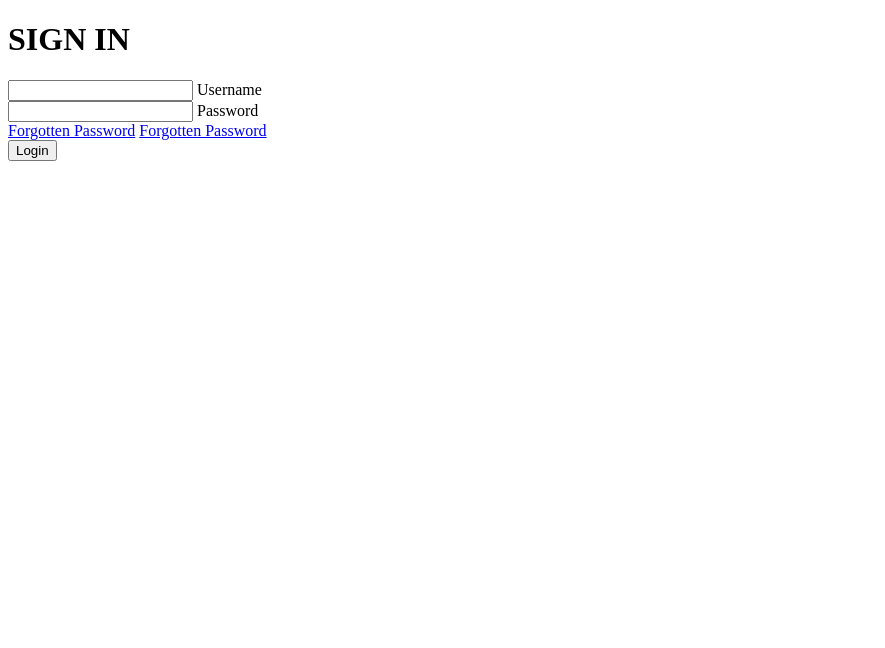
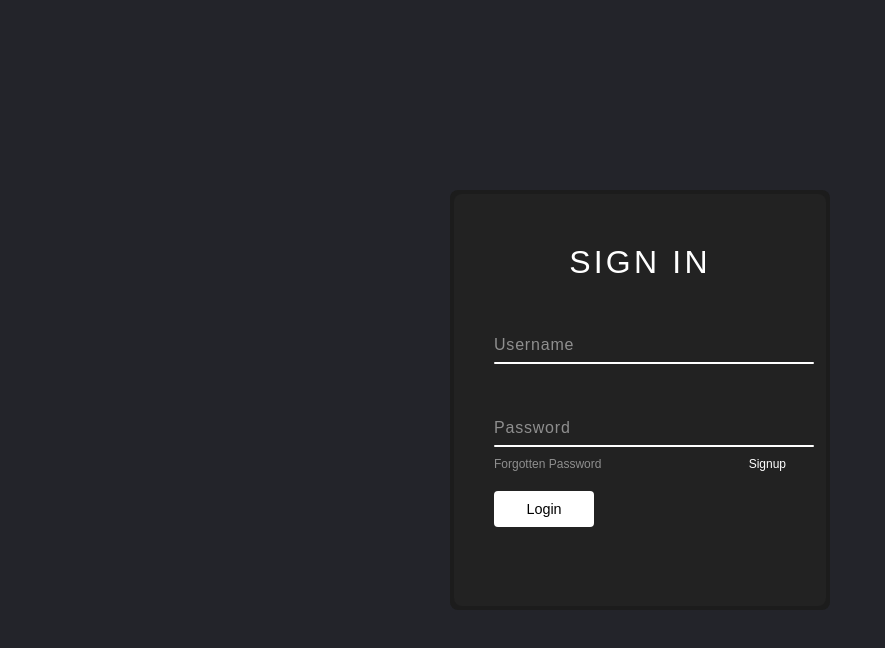
Before and after one commit to NjokuAnthony/SIGNIN, a plain HTML site: page index.html in a window 1280 px wide. Shown: the whole page, without its empty margins (0-885 px from the left). Drawn offline with Linux system fonts and the light colour scheme.

Commit message:
new code

```diff
--- a/index.html
+++ b/index.html
@@ -5,6 +5,7 @@
     <meta http-equiv="X-UA-Compatible" content="IE=edge">
     <meta name="viewport" content="width=device-width, initial-scale=1.0">
     <title>SIGN IN</title>
+    <link rel="stylesheet" href="style.css">
 </head>
 <body>
     <div class="box">
@@ -24,7 +25,7 @@
             </div>
             <div class="links">
                 <a href="#">Forgotten Password</a>
-                <a href="#">Forgotten Password</a>
+                <a href="#">Signup</a>
             </div>
             <input type="submit" value="Login">
         </form>
--- a/style.css
+++ b/style.css
@@ -30,3 +30,93 @@ body {
      border-radius: 8px;
 
  }
+
+ .box form h1 {
+     color: #fff;
+     font-weight: 500;
+     letter-spacing: 0.1em;
+     text-align: center;
+ }
+ .box form .input {
+     position: relative;
+     width: 320px;
+     margin-top: 35px;
+ }
+
+ .box form .input input{
+     position: relative;
+     width: 100%;
+     padding: 20px 10px 10px;
+     outline: none;
+     box-shadow: none;
+     border: none;
+     background: transparent;
+     color: #23242a;
+     font-size: 1em;
+     letter-spacing: 0.05em;
+     transition: 0.5s;
+     z-index: 10;
+ }
+ .box form .input span {
+     position: absolute;
+     left: 0;
+     padding: 20px 0px 10px;
+     pointer-events: none;
+     font-size: 1em;
+     color: #8f8f8f;
+     letter-spacing: 0.05em;
+     transition: 0.5s;
+ }
+ .box form .input input:valid ~ span,
+ .box form .input input:focus ~ span {
+    color: #fff;
+    font-size: 0.75em;
+    transform: translateY(-34px);
+ }
+
+ .box form .input i {
+     position: absolute;
+     left: 0;
+     bottom: 0;
+     transform: 0.5s;
+     pointer-events: none;
+     width: 100%;
+     height: 2px;
+     /* color: #fff; */
+     background: #fff;
+     overflow: hidden;
+     border-radius: 5px;
+
+ }
+ .box form .input input:valid ~ i,
+ .box form .input input:focus ~ i {
+     height: 44px;
+ }
+
+ .box form .links {
+     display: flex;
+     justify-content: space-between;
+ }
+
+ .box form .links a {
+     text-decoration: none;
+     margin: 10px 0;
+     color: #8f8f8f;
+     font-size: 0.75em;
+ }
+ .box form .links a:hover,
+ .box form .links a:nth-child(2) {
+     color: #fff;
+ }
+
+ .box form input[type="submit"] {
+     border: none;
+     padding: 10px 25px;
+     border-radius: 4px;
+     outline: none;
+     background: #fff;
+     cursor: pointer;
+     font-size: 0.9em;
+     width: 100px;
+     margin-top: 10px;
+ }
```
